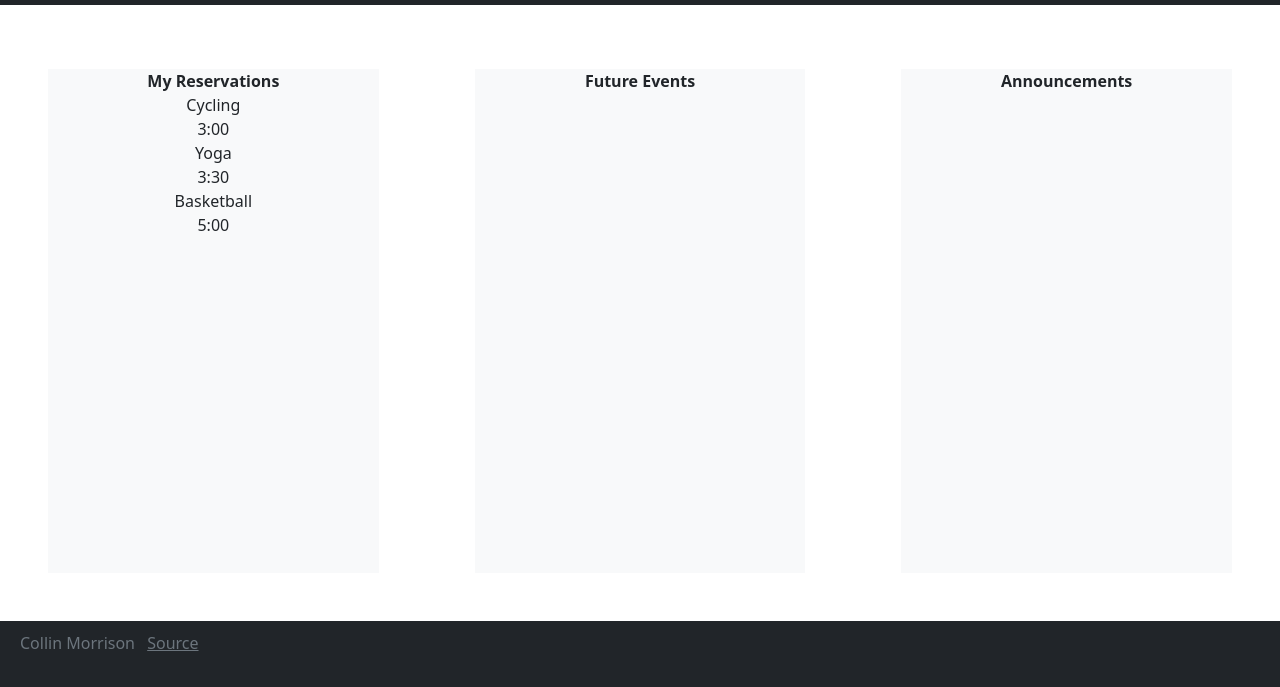
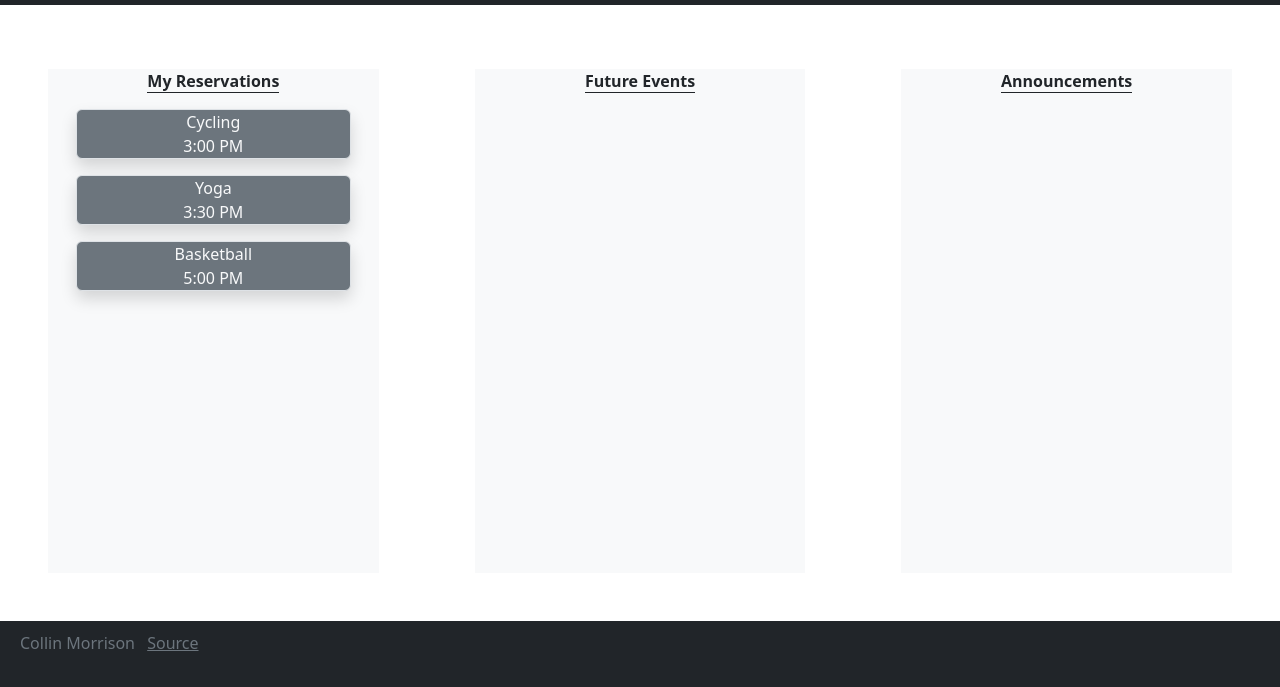
Before and after one commit to CollinMorrison/startup, a plain HTML site: page index.html in a window 1280 px wide. Shown: the part 51-738 px from the top of the page. Drawn offline with nearby package versions, Linux system fonts and the light colour scheme.

Commit message:
Happy with the styling

```diff
--- a/index.html
+++ b/index.html
@@ -45,13 +45,13 @@
             <div class="container-fluid h-100 mt-3">
                 <div class="row h-100">
                     <div id="reservationSection" class="col m-5 text-center bg-light">
-                        <strong>My Reservations</strong>
+                        <strong class="border-bottom border-dark">My Reservations</strong>
                     </div>
                     <div class="col m-5 text-center bg-light">
-                        <strong>Future Events</strong>
+                        <strong class="border-bottom border-dark">Future Events</strong>
                     </div>
                     <div class="col m-5 text-center bg-light">
-                        <strong>Announcements</strong>
+                        <strong class="border-bottom border-dark">Announcements</strong>
                     </div>
                 </div>
             </div>
--- a/index.js
+++ b/index.js
@@ -28,9 +28,14 @@ class Person {
                 const cardEl = document.createElement('div');
                 cardEl.appendChild(classEl);
                 cardEl.appendChild(timeEl);
-
-                console.log(cardEl);
-                console.log(reservationsEl);
+                cardEl.classList.add('border',
+                'rounded',
+                'm-3',
+                'bg-secondary',
+                'shadow',
+                'text-light')
+                //console.log(cardEl);
+                //console.log(reservationsEl);
 
                 reservationsEl.appendChild(cardEl);
 
--- a/reservations.js
+++ b/reservations.js
@@ -1,14 +1,14 @@
 export const reservations = [
     {
         class: 'Cycling',
-        time: '3:00'
+        time: '3:00 PM'
     },
     {
         class: 'Yoga',
-        time: '3:30'
+        time: '3:30 PM'
     },
     {
         class: 'Basketball',
-        time: '5:00'
+        time: '5:00 PM'
     }
 ]
```
